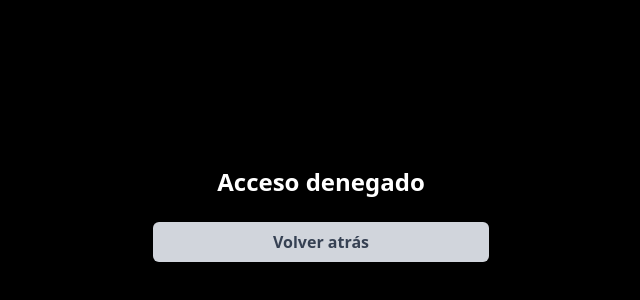
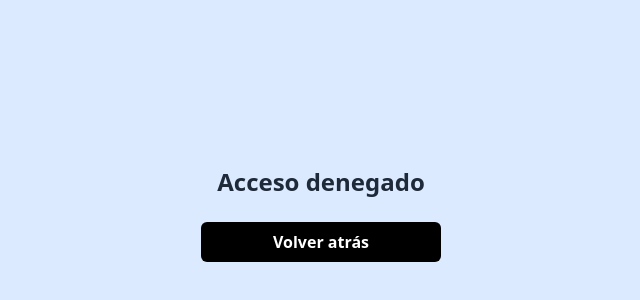
Before and after one commit to rubenquijada/cargo_track1, a Next.js app: page /unauthorized in a window 1280 px wide. Shown: the part 186-486 px from the top of the page, without its empty margins (319-959 px from the left). Built offline with nearby package versions, Linux system fonts and the light colour scheme.

Commit message:
no autorizado cambiado

```diff
--- a/src/app/(auth)/unauthorized/page.tsx
+++ b/src/app/(auth)/unauthorized/page.tsx
@@ -3,13 +3,13 @@ import Link from "next/link";
 
 export default function UnauthorizedPage() {
   return (
-    <div className="relative min-h-screen bg-black text-white flex items-center justify-center overflow-hidden">
+    <div className="relative min-h-screen bg-blue-100 text-white flex items-center justify-center overflow-hidden">
       {/* Este div ya centra su contenido horizontal y verticalmente */}
       <div className="relative z-20 max-w-sm w-full bg-transparent p-6 space-y-6 text-center">
-        <h2 className="text-2xl font-semibold text-white">Acceso denegado</h2>
+        <h2 className="text-2xl font-semibold text-gray-800">Acceso denegado</h2>
 
         <button
-          className="inline-block w-full rounded-md bg-gray-300 py-2 text-gray-700 font-semibold hover:bg-gray-500 transition"
+          className="inline-block w-60 rounded-md bg-black py-2 text-white font-semibold hover:bg-gray-400 transition"
           onClick={() => history.back()}
         >
           Volver atrás
```
